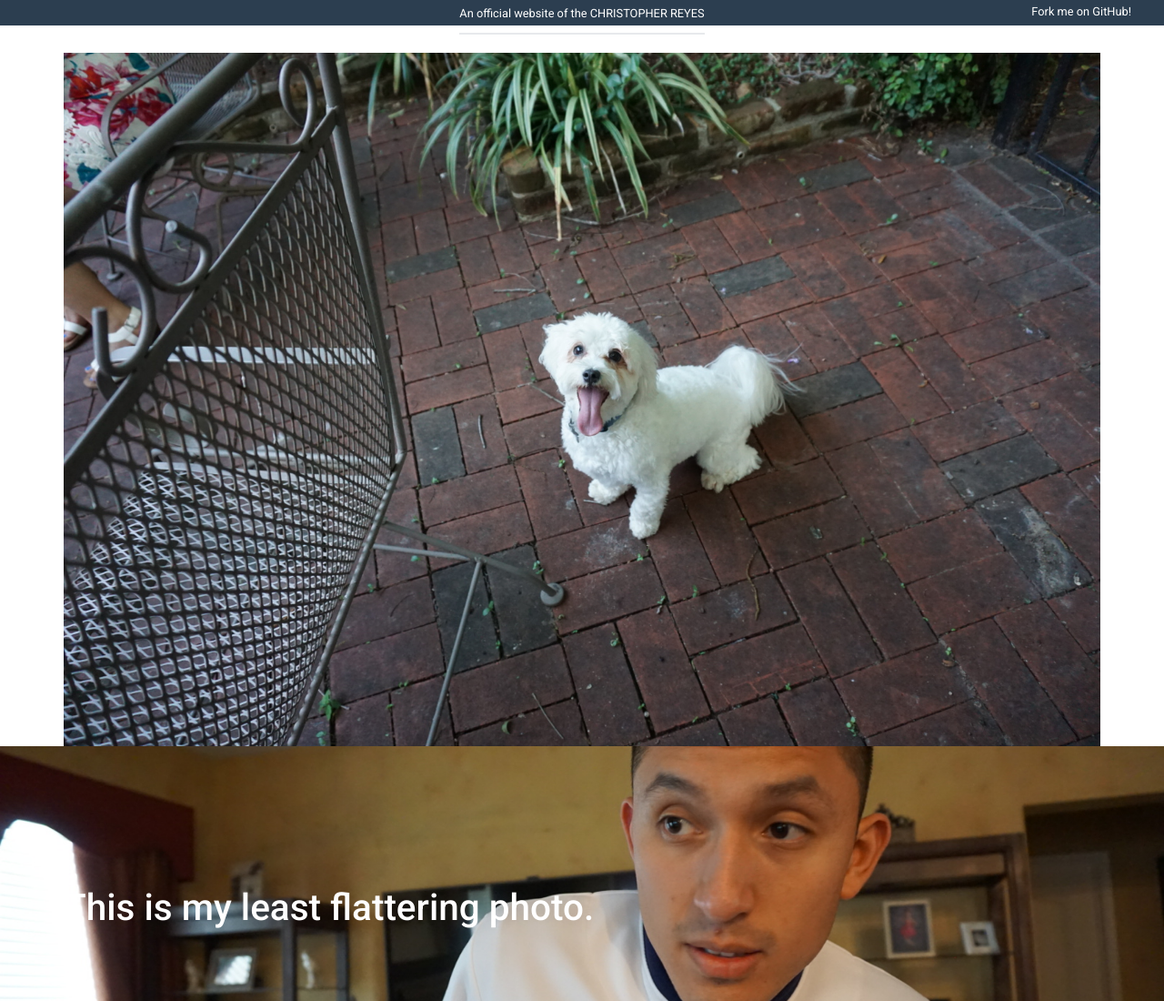
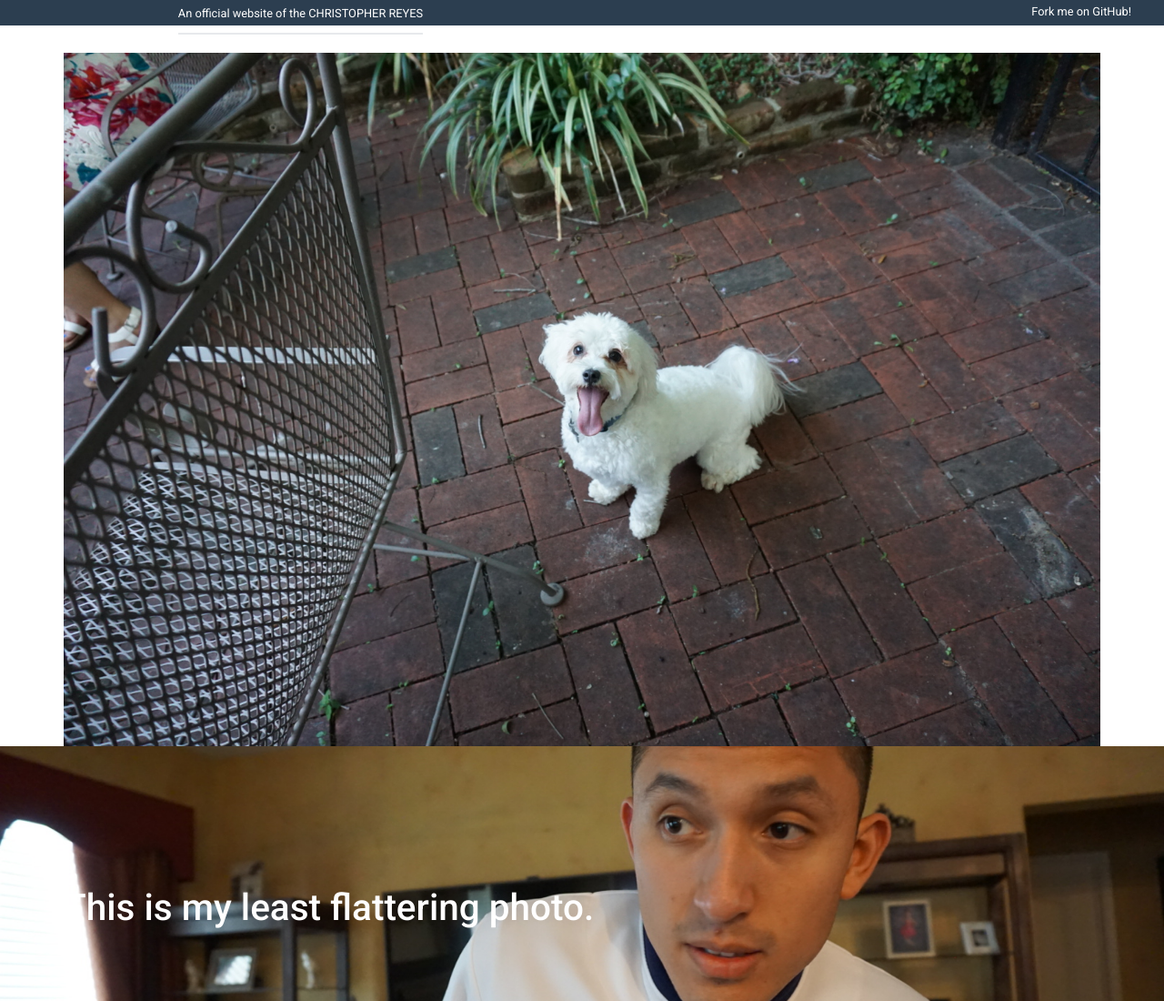
Before and after one commit to christophereyes/christophereyes.github.io, a plain HTML site: page index.html in a window 1280 px wide. Shown: the top 1100 px of the page at 91% size. Drawn offline with nearby package versions, Linux system fonts and the light colour scheme.

Commit message:
bisected container-fluid container-top

```diff
--- a/index.html
+++ b/index.html
@@ -46,15 +46,12 @@
     <nav class="navbar navbar-inverse">
 
       <div class="container-fluid container-top">
-              <div class="col-md-3 mobile-hide">
-
-              </div>
               <div class="col-md-6 col-sm-12 mobile-show">
                 <center>
                   <small class="page-header">An official website of the <span class="small2">CHRISTOPHER REYES</span></small>
                 </center>
               </div>
-                <div class="col-md-3 mobile-hide">
+                <div class="col-md-6 mobile-hide">
                   <small class="pull-right fix-hover"><a href="https://github.com/christophereyes/christophereyes.github.io">Fork me on GitHub!</a></small>
                 </div>
               </div>
```
